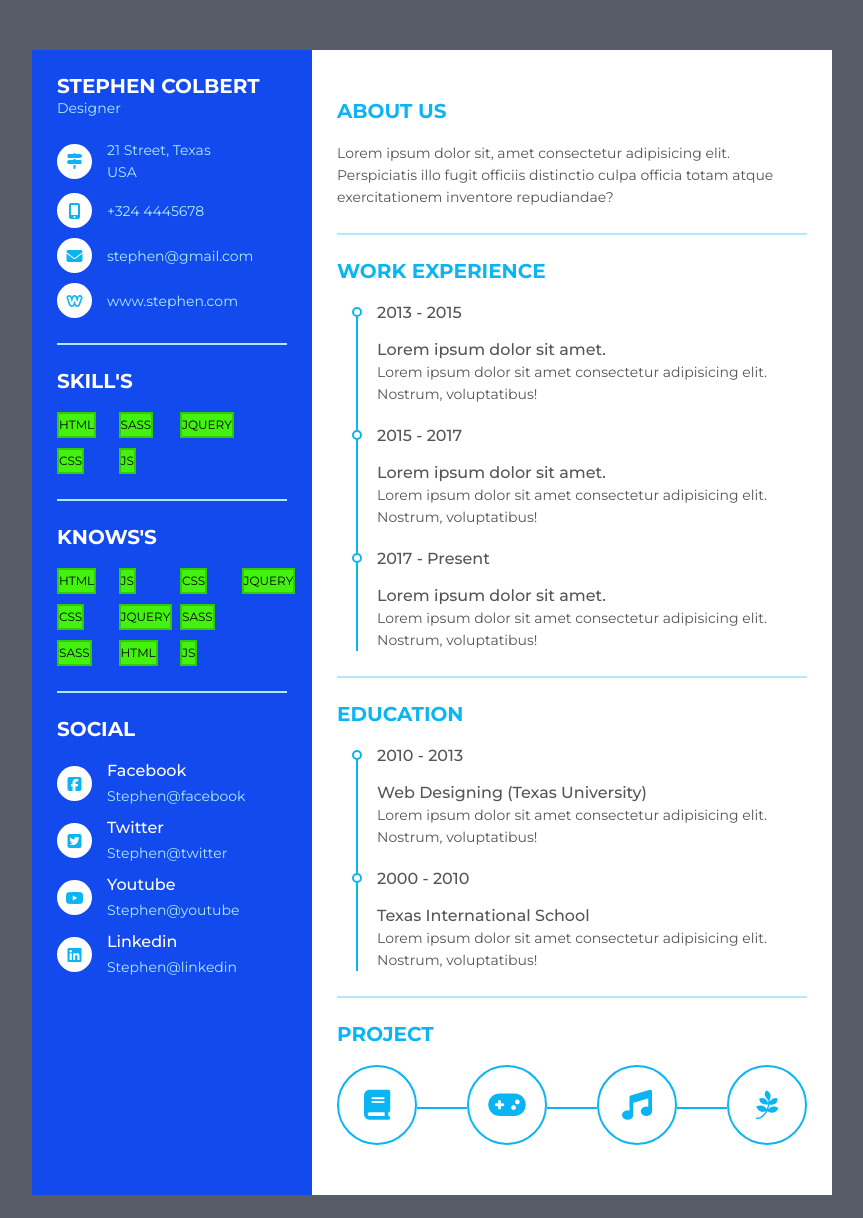
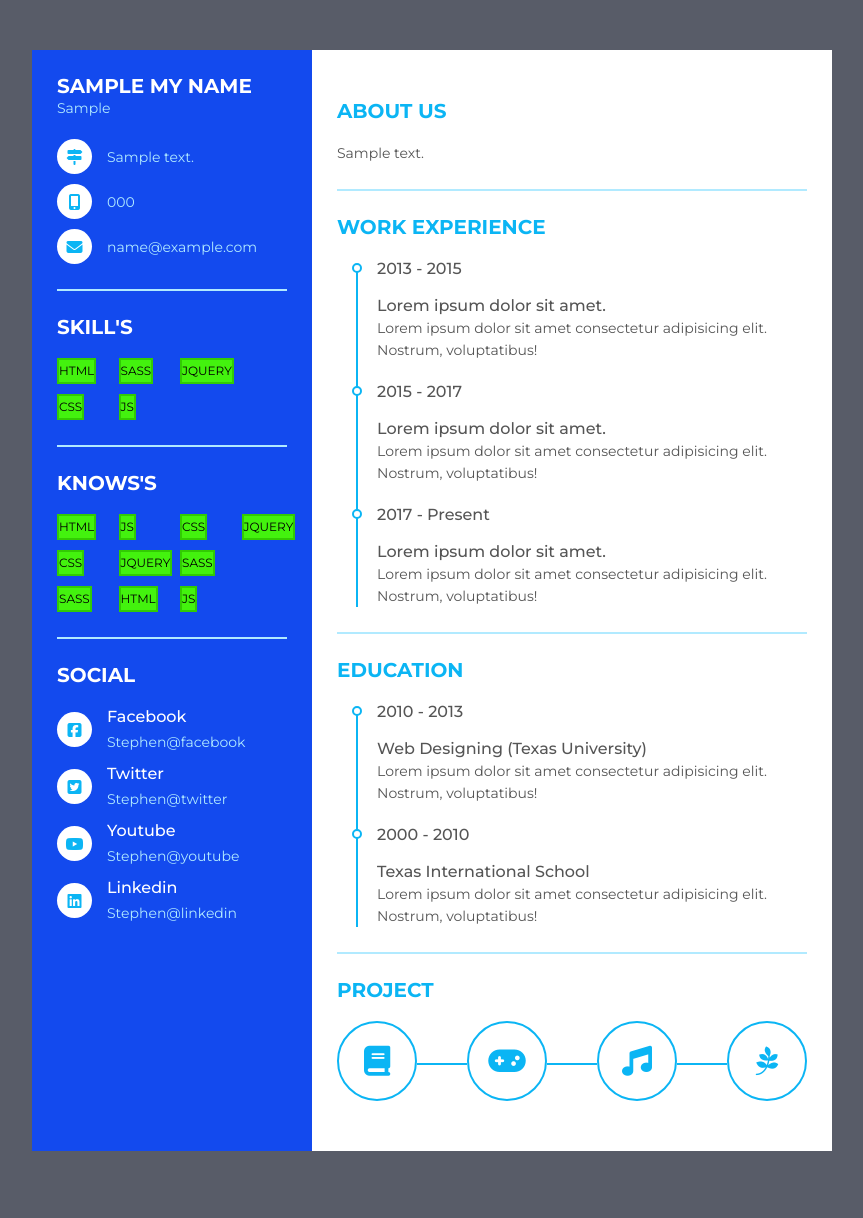
Before and after one commit to EnriqueERamirez/generadorcsv, a Python web app: template template/index.html in a window 1280 px wide. Shown: the top 1218 px of the page, without its empty margins (208-1071 px from the left). After the commit the page ends 1151 px from the top, so only its background shows below. Run offline with Jinja, Linux system fonts and the light colour scheme; the template is opened without the code that fills it: most values are stand-ins (such as "Sample title", 1, 10 or a date in 2020); some libraries are stand-ins or nearby versions.

Commit message:
integracion de bucle

```diff
--- a/enriquecv.yaml
+++ b/enriquecv.yaml
@@ -6,8 +6,10 @@ BasicInfo:
 # cat : 1) Investigacion 2) Trabajo
 About:
   - categoria: 1
+    Leng: 1
     texto: "Soy una persona curioso que espera lograr superarse continuamente a lo largo de esta vida"
   - categoria: 2
+    Leng: 1
     texto: "Soy una persona que busca solucionar y optimizar todos los problemas que se presenten"
 #1) correo 2) numero 3) telefono
 Contact:
@@ -65,6 +67,7 @@ TeoryManage:
   - Name: "Circuito DC"
     Category: [3]
 Skills:
+NormManage:
 #1) terminado 2) proceso 3) titulacion
 Study:
   - Name: "Ingenieria civil electronica"
--- a/template/index.html
+++ b/template/index.html
@@ -14,8 +14,8 @@
        <div class="resume_item resume_info">
 		<!--nombre del auto-->
          <div class="title">
-           <p class="bold">stephen colbert</p>
-           <p class="regular">Designer</p>
+			 <p class="bold">{{my_name}}</p>
+           <p class="regular">{{my_degree}}</p>
          </div>
 		<!--Metadatos-->
          <ul>
@@ -25,7 +25,7 @@
                <i class="fas fa-map-signs"></i>
              </div>
              <div class="data">
-               21 Street, Texas <br /> USA
+               {{my_address}}
              </div>
            </li>
            <li>
@@ -33,25 +33,19 @@
                <i class="fas fa-mobile-alt"></i>
              </div>
              <div class="data">
-               +324 4445678
+               {{my_numberphone}}
              </div>
            </li>
+		<!--Box data-->
            <li>
              <div class="icon">
                <i class="fas fa-envelope"></i>
              </div>
              <div class="data">
-               stephen@gmail.com
+               {{my_email}}
              </div>
            </li>
-           <li>
-             <div class="icon">
-               <i class="fab fa-weebly"></i>
-             </div>
-             <div class="data">
-               www.stephen.com
-             </div>
-           </li>
+		<!--endBox data-->
          </ul>
        </div>
 
@@ -201,7 +195,7 @@
         <div class="title">
            <p class="bold">About us</p>
          </div>
-        <p>Lorem ipsum dolor sit, amet consectetur adipisicing elit. Perspiciatis illo fugit officiis distinctio culpa officia totam atque exercitationem inventore repudiandae?</p>
+        <p>{{my_about}}</p>
     </div>
     <div class="resume_item resume_work">
         <div class="title">
--- a/template/styles.css
+++ b/template/styles.css
@@ -150,6 +150,7 @@ body {
 .resume .resume_left .resume_knows ul li {
   display: flex;
   margin-bottom: 10px;
+  margin-right: 1px;
   color: #b1eaff;
   justify-content: space-between;
   align-items: center;
```
Also changed, not shown: src/main.py (+15 -12 lines).
